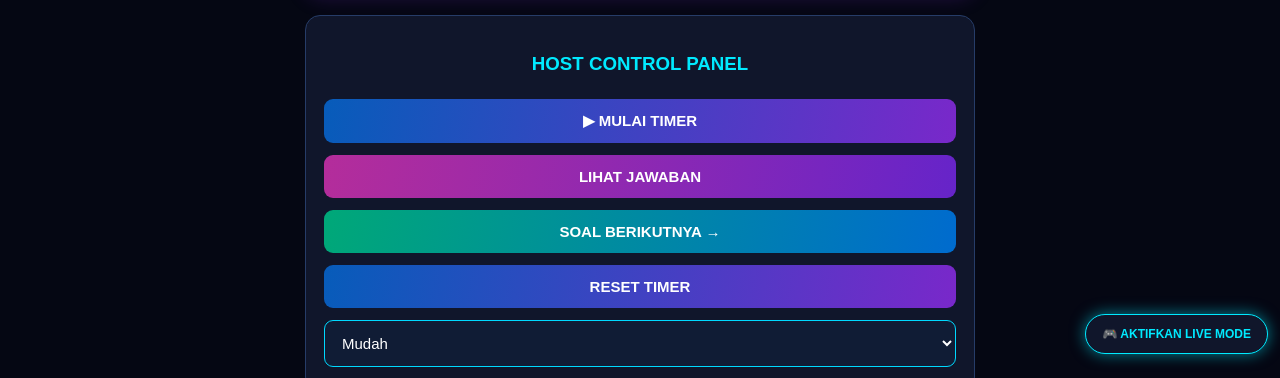
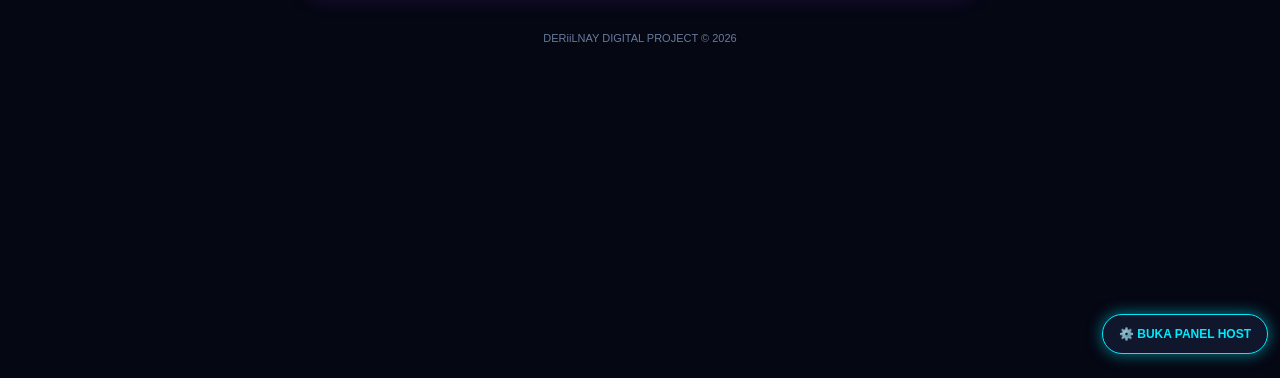
Before and after one commit to Naya1996/deriilnay-math-live, a plain HTML site: page index.html in a window 1280 px wide. Both pictures are taken after a click on the button "🎮 AKTIFKAN LIVE MODE". Shown: the part 422-800 px from the top of the page. Drawn offline with Linux system fonts and the light colour scheme.

Commit message:
Implement live mode toggle functionality
Added a function to toggle live mode and update button text accordingly.

```diff
--- a/index.html
+++ b/index.html
@@ -365,6 +365,19 @@ function renderPlayers() {
 }
 
 displayQuestion();
+
+function toggleLiveMode() {
+  document.body.classList.toggle("live-mode");
+
+  const button = document.getElementById("hostToggle");
+
+  if (document.body.classList.contains("live-mode")) {
+    button.textContent = "⚙️ BUKA PANEL HOST";
+  } else {
+    button.textContent = "🎮 AKTIFKAN LIVE MODE";
+  }
+}
+
 </script>
 
 </body>
```
